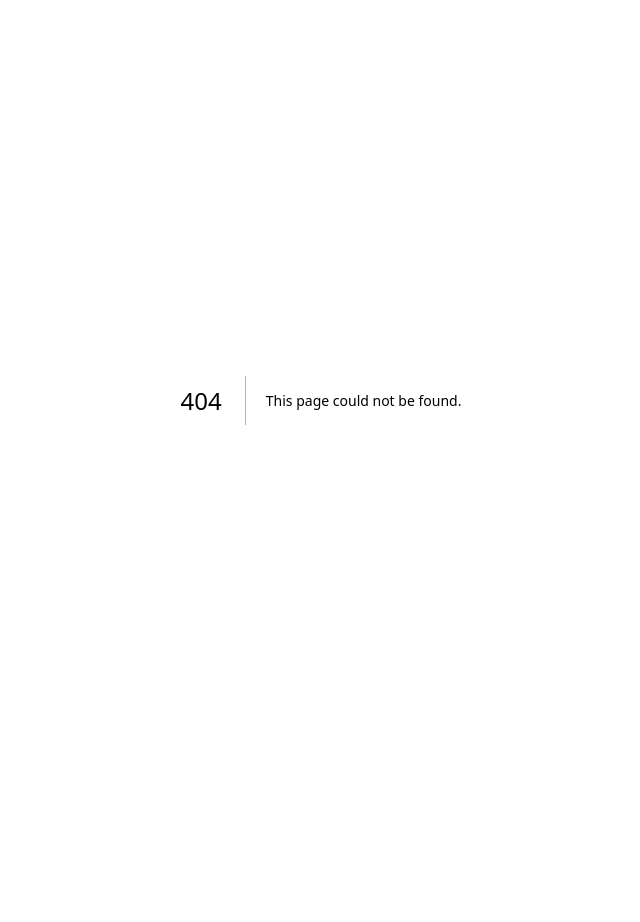
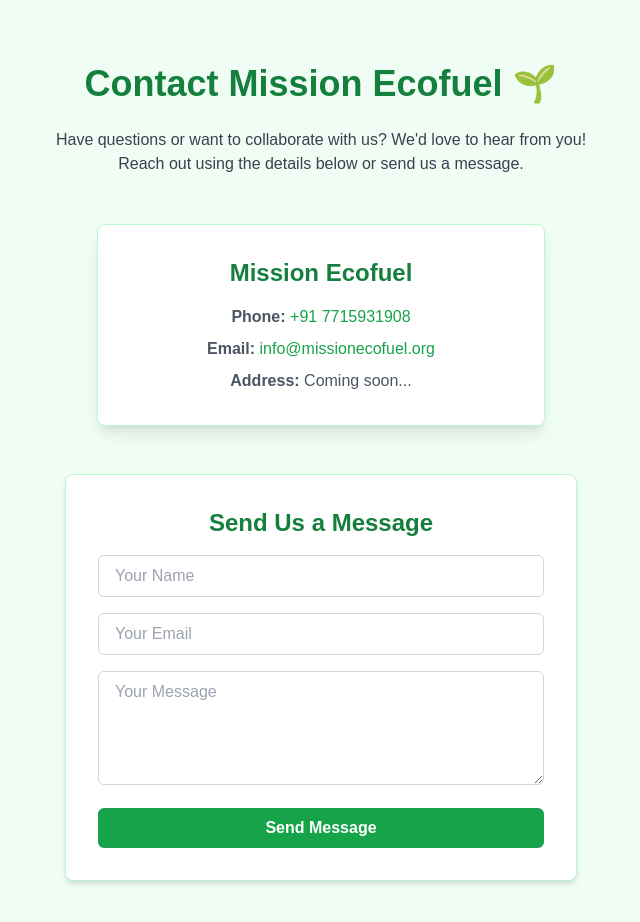
Before and after one commit to vishalbagul1995-crypto/mission-ecofuel, a Next.js app: page /contact in a window 1280 px wide. Before the commit this address had no page. Shown: the top 922 px of the page, without its empty margins (319-959 px from the left). Before the commit the page ends 800 px from the top, so only its background shows below. Built offline with nearby package versions, Linux system fonts and the light colour scheme.

Commit message:
Fix folder names and page routes

```diff
--- /dev/null
+++ b/app/about/page.js
@@ -0,0 +1,11 @@
+export default function About() {
+  return (
+    <div className="p-10 text-center">
+      <h1 className="text-4xl font-bold text-green-700 mb-4">About Us</h1>
+      <p className="text-lg text-gray-700">
+        Mission Ecofuel is committed to turning waste into sustainable energy.
+        Our mission is to create a cleaner and greener tomorrow through innovation and awareness.
+      </p>
+    </div>
+  );
+}
--- /dev/null
+++ b/app/contact/page.js
@@ -0,0 +1,61 @@
+"use client";
+
+export default function Contact() {
+  return (
+    <div className="min-h-screen bg-green-50 flex flex-col items-center justify-center px-6 py-16">
+      <h1 className="text-4xl font-bold text-green-700 mb-6 text-center">
+        Contact Mission Ecofuel 🌱
+      </h1>
+      <p className="text-gray-700 text-center max-w-xl mb-12">
+        Have questions or want to collaborate with us?
+        We'd love to hear from you! Reach out using the details below or send us a message.
+      </p>
+
+      {/* Contact Info */}
+      <div className="bg-white shadow-lg rounded-lg p-8 w-full max-w-md text-center border border-green-200">
+        <h2 className="text-2xl font-semibold text-green-700 mb-4">
+          Mission Ecofuel
+        </h2>
+        <p className="text-gray-600 mb-2">
+          <strong>Phone:</strong> <a href="tel:+917715931908" className="text-green-600 hover:underline">+91 7715931908</a>
+        </p>
+        <p className="text-gray-600 mb-2">
+          <strong>Email:</strong> <a href="mailto:info@missionecofuel.org" className="text-green-600 hover:underline">info@missionecofuel.org</a>
+        </p>
+        <p className="text-gray-600">
+          <strong>Address:</strong> Coming soon...
+        </p>
+      </div>
+
+      {/* Message Form */}
+      <div className="mt-12 w-full max-w-lg bg-white shadow-md rounded-lg p-8 border border-green-200">
+        <h3 className="text-2xl font-semibold text-green-700 mb-4 text-center">
+          Send Us a Message
+        </h3>
+        <form className="space-y-4">
+          <input
+            type="text"
+            placeholder="Your Name"
+            className="w-full border border-gray-300 rounded-md px-4 py-2 focus:outline-none focus:ring-2 focus:ring-green-500"
+          />
+          <input
+            type="email"
+            placeholder="Your Email"
+            className="w-full border border-gray-300 rounded-md px-4 py-2 focus:outline-none focus:ring-2 focus:ring-green-500"
+          />
+          <textarea
+            placeholder="Your Message"
+            rows="4"
+            className="w-full border border-gray-300 rounded-md px-4 py-2 focus:outline-none focus:ring-2 focus:ring-green-500"
+          ></textarea>
+          <button
+            type="submit"
+            className="w-full bg-green-600 text-white font-semibold py-2 rounded-md hover:bg-green-700 transition"
+          >
+            Send Message
+          </button>
+        </form>
+      </div>
+    </div>
+  );
+}
--- /dev/null
+++ b/app/services/page.js
@@ -0,0 +1,13 @@
+export default function Services() {
+  return (
+    <div className="p-10 text-center">
+      <h1 className="text-4xl font-bold text-green-700 mb-4">Our Services</h1>
+      <ul className="text-lg text-gray-700 space-y-3">
+        <li>🌿 Used Cooking Oil Collection</li>
+        <li>⚙️ Biodiesel Production</li>
+        <li>🔬 Research & Development</li>
+        <li>🌏 Carbon Credit Consultation</li>
+      </ul>
+    </div>
+  );
+}
--- a/components/about/page.js
+++ /dev/null
@@ -1,18 +0,0 @@
-import Navbar from "../components/Navbar.jsx";
-
-export default function About() {
-  return (
-    <div>
-      <Navbar />
-      <section className="py-20 px-6 text-center">
-        <h1 className="text-4xl font-bold text-green-700 mb-6">About Us</h1>
-        <p className="max-w-2xl mx-auto text-gray-700">
-          Mission Ecofuel is committed to building a sustainable future by
-          converting Used Cooking Oil (UCO) into clean energy solutions. Our
-          mission is to protect public health, reduce carbon emissions, and
-          support India’s biofuel initiatives.
-        </p>
-      </section>
-    </div>
-  );
-}
--- a/components/contact/page.js
+++ /dev/null
@@ -1,40 +0,0 @@
-import Navbar from "../components/Navbar.jsx";
-
-export default function Contact() {
-  return (
-    <div>
-      <Navbar />
-      <section className="py-20 px-6 text-center">
-        <h1 className="text-4xl font-bold text-green-700 mb-6">Contact Us</h1>
-        <p className="text-gray-700 mb-8">
-          Have questions or want to collaborate? Reach out to us!
-        </p>
-        <div className="max-w-md mx-auto bg-white shadow-md p-6 rounded-lg">
-          <form className="space-y-4">
-            <input
-              type="text"
-              placeholder="Your Name"
-              className="w-full p-3 border rounded-lg"
-            />
-            <input
-              type="email"
-              placeholder="Your Email"
-              className="w-full p-3 border rounded-lg"
-            />
-            <textarea
-              placeholder="Your Message"
-              rows="4"
-              className="w-full p-3 border rounded-lg"
-            ></textarea>
-            <button
-              type="submit"
-              className="w-full bg-green-600 text-white p-3 rounded-lg font-semibold hover:bg-green-700"
-            >
-              Send Message
-            </button>
-          </form>
-        </div>
-      </section>
-    </div>
-  );
-}
--- a/components/services/page.js
+++ /dev/null
@@ -1,18 +0,0 @@
-import Navbar from "../components/Navbar.jsx";
-
-export default function Services() {
-  return (
-    <div>
-      <Navbar />
-      <section className="py-20 px-6 text-center">
-        <h1 className="text-4xl font-bold text-green-700 mb-6">Our Services</h1>
-        <ul className="max-w-3xl mx-auto text-left space-y-6 text-gray-700">
-          <li>🌱 UCO Collection & Recycling</li>
-          <li>⚡ Ecofuel Production (Biodiesel & Alternatives)</li>
-          <li>🔬 R&D and Sustainable Product Innovation</li>
-          <li>🤝 Partnerships with Government & Industry</li>
-        </ul>
-      </section>
-    </div>
-  );
-}
```
Also changed, not shown: 1 other file (tests, documents, lock files or other folders).
